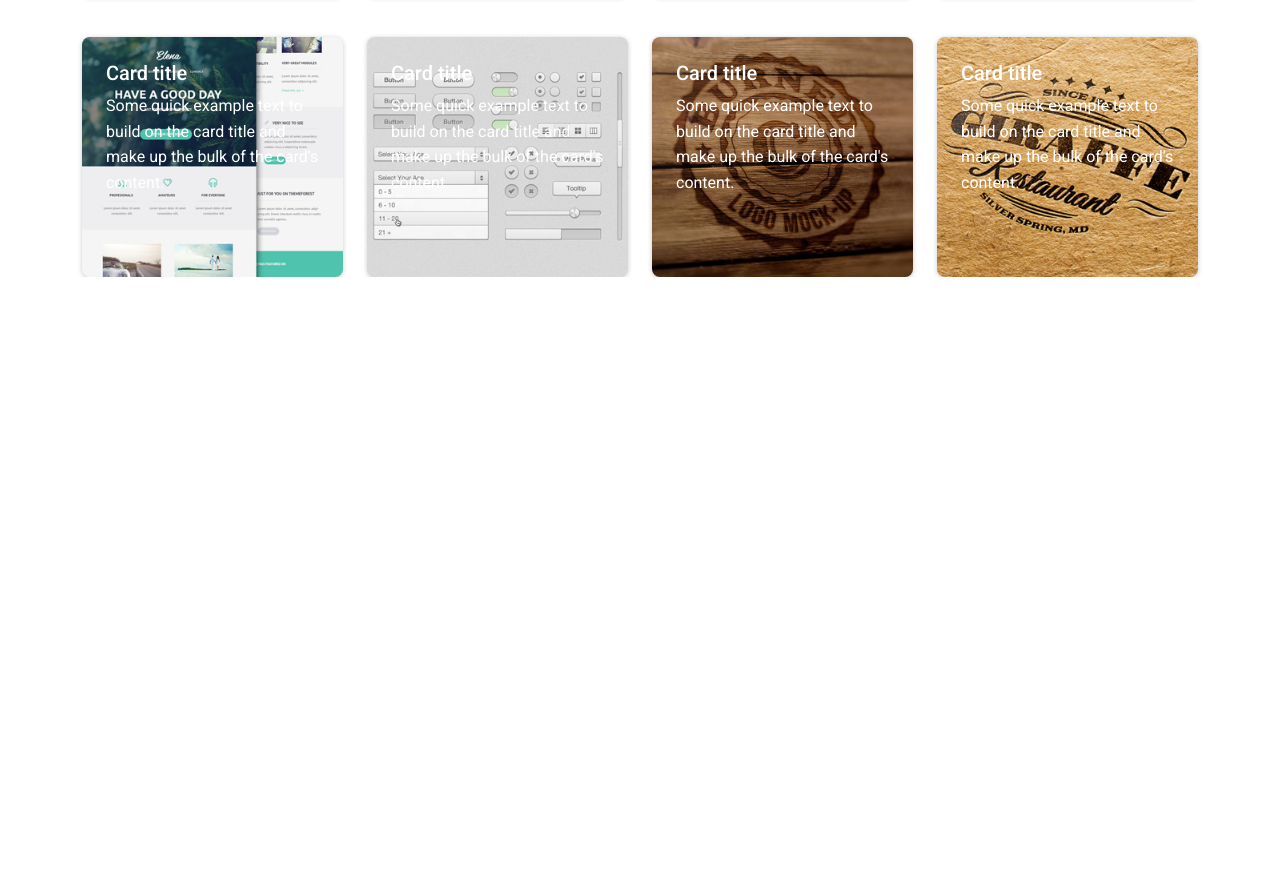
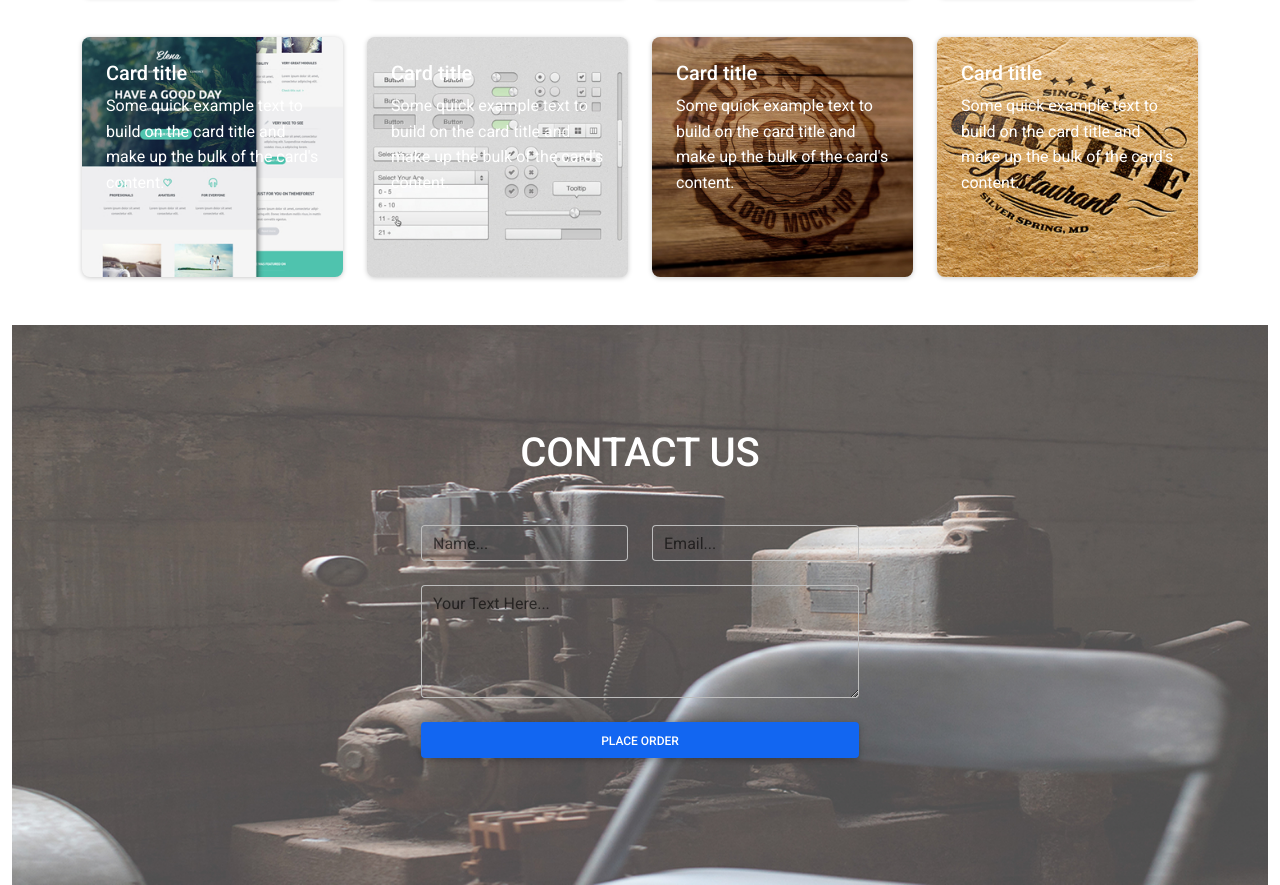
Before and after one commit to sirgama/Delani_Studio, a plain HTML site: page index.html in a window 1280 px wide. Shown: the part 2348-3233 px from the top of the page. Before the commit the page ends 2625 px from the top, so only its background shows below. Drawn offline with nearby package versions, Linux system fonts and the light colour scheme.

Commit message:
style: add contact section

```diff
--- a/index.html
+++ b/index.html
@@ -205,7 +205,40 @@
 
 
 
+<!-- Contact section starts here -->
+<div class="container-fluid hero mt-5">
+    <div class="bg-image mt-5 d-flex flex-column justify-content-center align-items-center"style="background-image: url('./assets/backgrounds/c_image.jpg'); height:70vh;">
 
+        <h1 class="mb-5 ">CONTACT US</h1>
+        <form>
+            <!-- 2 column grid layout with text inputs for the first and last names -->
+            <div class="row mb-4">
+              <div class="col">
+                <div class="form-outline">
+                  <input type="text" id="form6Example1" class="form-control" />
+                  <label class="form-label" for="form6Example1">Name...</label>
+                </div>
+              </div>
+              <div class="col">
+                <div class="form-outline">
+                  <input type="text" id="form6Example2" class="form-control" />
+                  <label class="form-label" for="form6Example2">Email...</label>
+                </div>
+              </div>
+            </div>
+
+            <!-- Message input -->
+            <div class="form-outline mb-4">
+              <textarea class="form-control" id="form6Example7" rows="4"></textarea>
+              <label class="form-label" for="form6Example7">Your Text Here...</label>
+            </div>
+
+            <!-- Submit button -->
+            <button type="submit" class="btn btn-primary btn-block mb-4">Place order</button>
+          </form>
+   </div>
+</div>
+<!-- Contact section ends here -->
 
 
 
```
